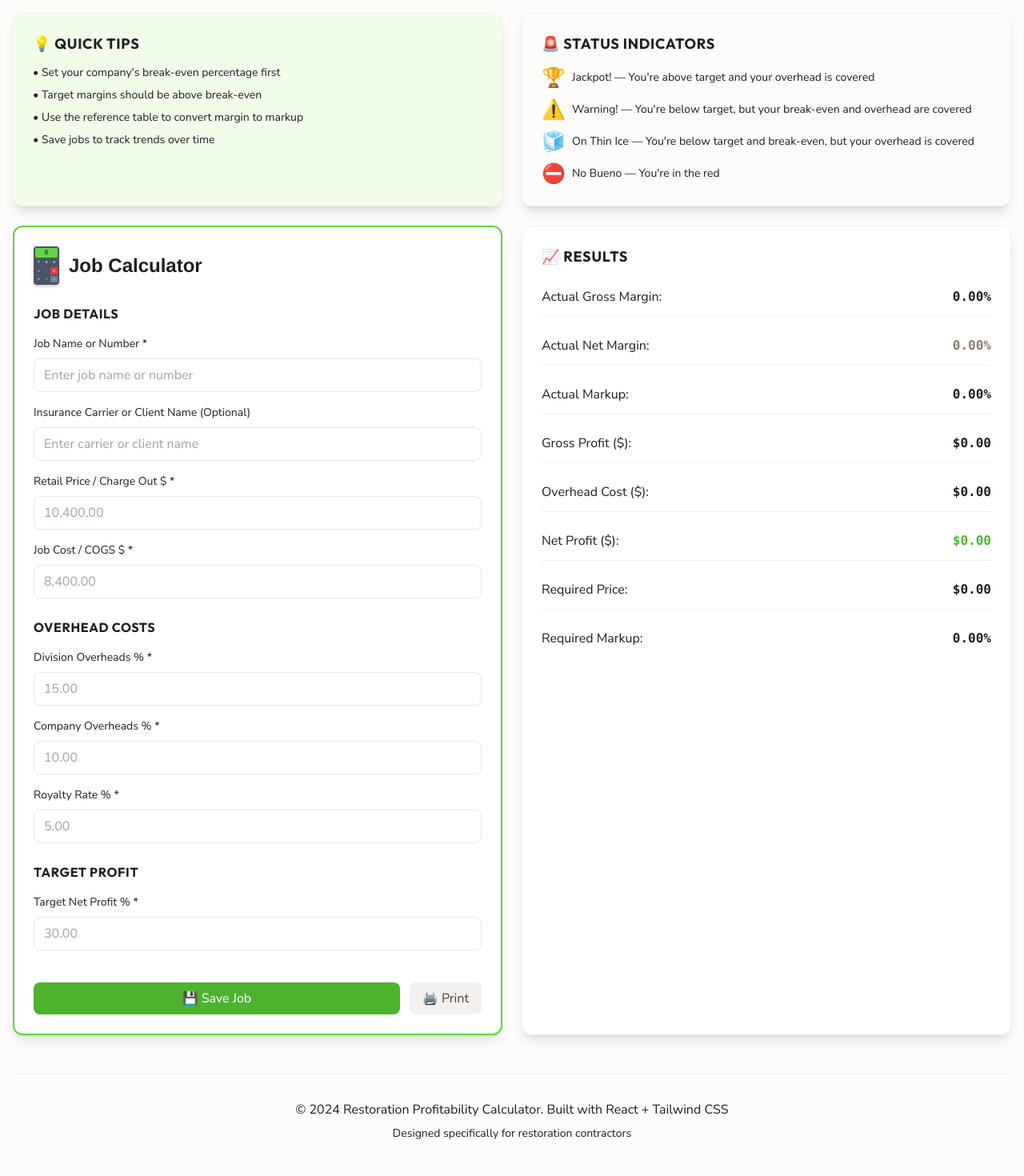
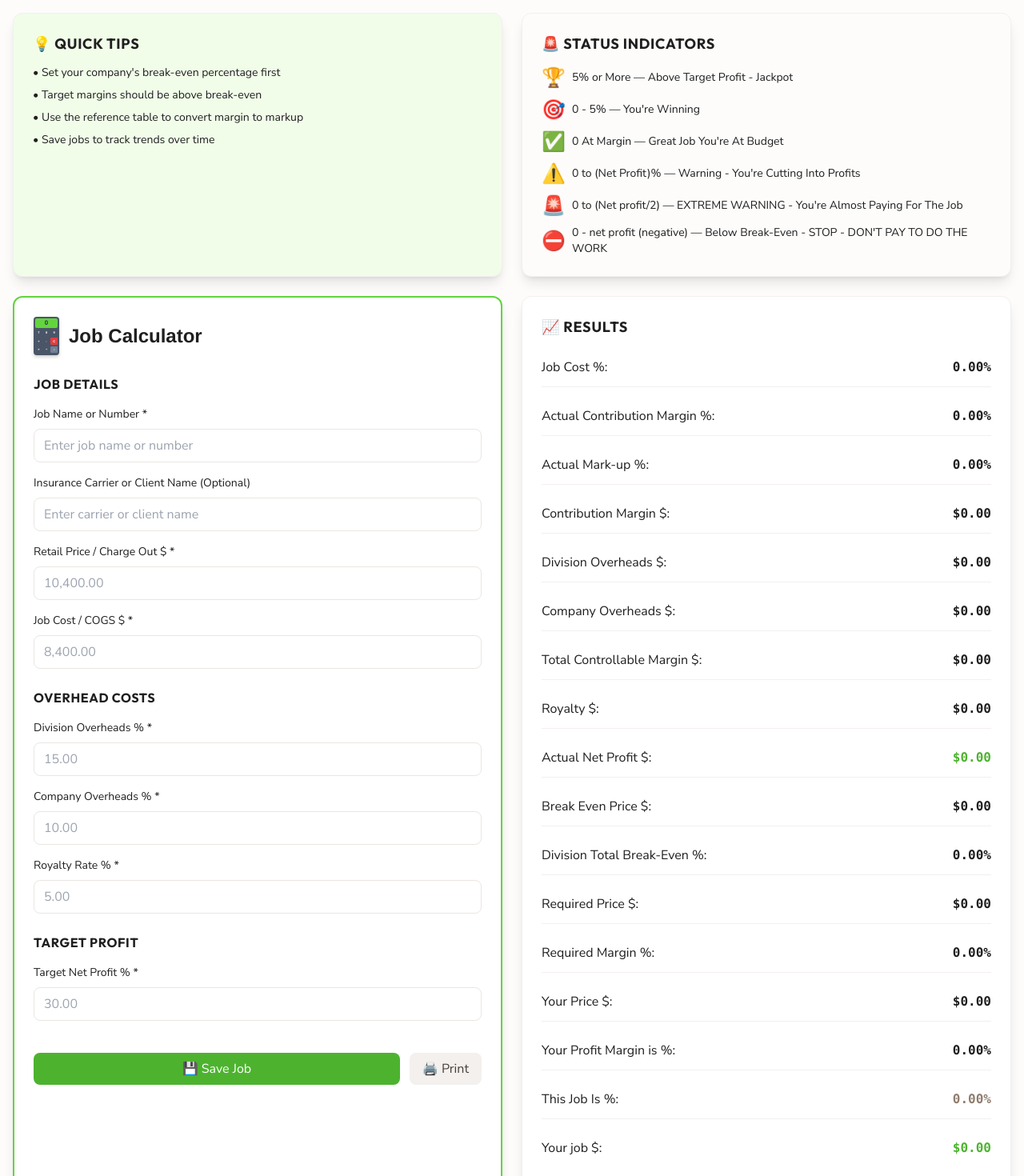
Before and after one commit to KayFernPR/Division-Calculator, a React (Vite) app: page / in a window 1280 px wide. Shown: the part 300-1770 px from the top of the page at 80% size. Built offline with nearby package versions, Linux system fonts and the light colour scheme.

Commit message:
Implement new calculations and status indicators from spreadsheet formulas

```diff
--- a/src/components/Calculator.jsx
+++ b/src/components/Calculator.jsx
@@ -14,6 +14,7 @@ const Calculator = ({ onAddJob }) => {
   })
 
   const [results, setResults] = useState({
+    // Legacy fields for backward compatibility
     actualMargin: 0,
     actualNetMargin: 0,
     actualMarkup: 0,
@@ -26,7 +27,22 @@ const Calculator = ({ onAddJob }) => {
     revenueNeeded10Percent: 0,
     revenueNeededCurrent: 0,
     profitabilityStatus: 'neutral',
-    coversOverhead: true
+    coversOverhead: true,
+
+    // New calculated fields
+    jobCostPercent: 0,
+    actualContributionMargin: 0,
+    contributionMargin: 0,
+    divisionOverheadsDollars: 0,
+    companyOverheadsDollars: 0,
+    totalControllableMargin: 0,
+    royaltyDollars: 0,
+    actualNetProfit: 0,
+    divisionTotalBreakEven: 0,
+    breakEvenPrice: 0,
+    requiredMargin: 0,
+    thisJobIs: 0,
+    yourJob: 0
   })
 
   const [showStatusHelp, setShowStatusHelp] = useState(false)
@@ -70,81 +86,100 @@ const Calculator = ({ onAddJob }) => {
     const companyOverheads = parseFloat(formData.companyOverheads) || 0
     const royaltyRate = parseFloat(formData.royaltyRate) || 0
 
-    // Calculate total overhead cost percentage
-    const totalOverheadPercent = divisionOverheads + companyOverheads + royaltyRate
+    // Job Cost % = Job Cost $ / Retail Price $
+    const jobCostPercent = retailPrice > 0 ? (jobCost / retailPrice) * 100 : 0
 
-    // Calculate actual overhead cost in dollars (percentage of retail price)
-    const overheadCostDollars = retailPrice * (totalOverheadPercent / 100)
+    // Actual Contribution Margin % = 1 - (Job Cost $ / Retail Price $)
+    const actualContributionMargin = retailPrice > 0 ? (1 - (jobCost / retailPrice)) * 100 : 0
 
-    // Actual Gross Margin = ((Retail Price - Job Cost) / Retail Price) × 100
-    const actualGrossMargin = retailPrice > 0 ? ((retailPrice - jobCost) / retailPrice) * 100 : 0
+    // Actual Mark-up % = Actual Contribution Margin % / (1 - Actual Contribution Margin %)
+    const actualMarkup = actualContributionMargin > 0 ? (actualContributionMargin / (1 - actualContributionMargin / 100)) * 100 : 0
 
-    // Actual Net Margin = ((Retail Price - Job Cost - Overhead) / Retail Price) × 100
-    const actualNetMargin = retailPrice > 0 ? ((retailPrice - jobCost - overheadCostDollars) / retailPrice) * 100 : 0
+    // Contribution Margin $ = Retail Price $ - Job Cost $
+    const contributionMargin = retailPrice - jobCost
 
-    // Actual Markup = ((Retail Price - Job Cost) / Job Cost) × 100
-    const actualMarkup = jobCost > 0 ? ((retailPrice - jobCost) / jobCost) * 100 : 0
+    // Division Overheads $ = Retail Price $ * Division Overheads %
+    const divisionOverheadsDollars = retailPrice * (divisionOverheads / 100)
 
-    // Gross Profit Dollars (before overhead)
-    const grossProfit = retailPrice - jobCost
+    // Company Overheads $ = Retail Price $ * Company Overheads %
+    const companyOverheadsDollars = retailPrice * (companyOverheads / 100)
 
-    // Net Profit Dollars (after overhead)
-    const netProfit = grossProfit - overheadCostDollars
+    // Total Controllable Margin $ = Contribution Margin $ - Division Overheads $ - Company Overheads $
+    const totalControllableMargin = contributionMargin - divisionOverheadsDollars - companyOverheadsDollars
 
-    // Required Retail Price to hit Target Net Profit = (Job Cost + Overhead) / (1 - Target Net Profit)
-    const requiredPriceForNetProfit = (jobCost + overheadCostDollars) > 0 && targetNetProfit < 100 ?
-      (jobCost + overheadCostDollars) / (1 - targetNetProfit / 100) : 0
+    // Royalty $ = Retail Price $ * Royalty rate %
+    const royaltyDollars = retailPrice * (royaltyRate / 100)
 
-    // Use the net profit required price as primary (since it includes overhead)
-    const requiredPrice = requiredPriceForNetProfit
+    // Actual Net Profit $ = Total Controllable Margin $ - Royalty $
+    const actualNetProfit = totalControllableMargin - royaltyDollars
 
-    // Required Markup = ((Required Price - Job Cost) / Job Cost) × 100
-    const requiredMarkup = jobCost > 0 ? ((requiredPrice - jobCost) / jobCost) * 100 : 0
+    // Division Total Break-Even % = Division Overheads % + Company Overheads % + Royalty rate %
+    const divisionTotalBreakEven = divisionOverheads + companyOverheads + royaltyRate
 
-    // Profit Shortfall = Required Price - Retail Price (only if below target)
-    const profitShortfall = (actualNetMargin < targetNetProfit && requiredPrice > retailPrice) ? requiredPrice - retailPrice : 0
+    // Break Even Price $ = Job Cost $ / (1 - Division Total Break-Even %)
+    const breakEvenPrice = divisionTotalBreakEven < 100 ? jobCost / (1 - divisionTotalBreakEven / 100) : 0
 
-    // Additional revenue needed to cover shortfall at 10% margin
-    const revenueNeeded10Percent = profitShortfall > 0 ? profitShortfall / 0.10 : 0
+    // Required Margin % = Division Overheads % + Company Overheads % + Royalty rate % + Target Net Profit %
+    const requiredMargin = divisionOverheads + companyOverheads + royaltyRate + targetNetProfit
 
-    // Additional revenue needed to cover shortfall at current margin
-    const revenueNeededCurrent = profitShortfall > 0 && actualNetMargin > 0 ? profitShortfall / (actualNetMargin / 100) : 0
+    // Required Price $ = Job Cost $ / (1 - Required Margin %)
+    const requiredPrice = requiredMargin < 100 ? jobCost / (1 - requiredMargin / 100) : 0
 
-    // Determine profitability status based on NET margin and overhead coverage
-    // Only calculate status if we have meaningful data (retail price > 0)
+    // This Job Is % = Required Margin % - Your Profit Margin is %
+    const thisJobIs = requiredMargin - actualContributionMargin
+
+    // Your job $ = Retail Price $ - Required Price $
+    const yourJob = retailPrice - requiredPrice
+
+    // Determine profitability status based on "This Job Is" percentage
     let profitabilityStatus = 'neutral'
-    const coversOverhead = overheadCostDollars <= 0 || netProfit >= 0
 
     if (retailPrice > 0) {
-      // Jackpot! (green): above target net profit and overhead is covered
-      // Warning! (yellow): below target net profit but overhead is covered
-      // On Thin Ice (orange): below target net profit and not covering overhead
-      // No Bueno (red): negative net profit (not covering overhead or negative margin)
-      if (actualNetMargin >= targetNetProfit && coversOverhead) {
-        profitabilityStatus = 'jackpot'
-      } else if (actualNetMargin < targetNetProfit && coversOverhead) {
-        profitabilityStatus = 'warning'
-      } else if (actualNetMargin < targetNetProfit && !coversOverhead) {
-        profitabilityStatus = 'thin'
+      if (thisJobIs >= 5) {
+        profitabilityStatus = 'jackpot' // Above Target Profit - Jackpot
+      } else if (thisJobIs >= 0 && thisJobIs < 5) {
+        profitabilityStatus = 'winning' // You're Winning
+      } else if (thisJobIs >= -0.1 && thisJobIs <= 0.1) {
+        profitabilityStatus = 'at-budget' // Great Job You're At Budget
+      } else if (thisJobIs > -targetNetProfit && thisJobIs < 0) {
+        profitabilityStatus = 'warning' // Warning - You're Cutting Into Profits
+      } else if (thisJobIs > -targetNetProfit/2 && thisJobIs <= -targetNetProfit) {
+        profitabilityStatus = 'extreme-warning' // EXTREME WARNING - You're Almost Paying For The Job
       } else {
-        profitabilityStatus = 'no-bueno'
+        profitabilityStatus = 'below-breakeven' // Below Break-Even - STOP - DON'T PAY TO DO THE WORK
       }
     }
 
     setResults({
-      actualMargin: actualGrossMargin, // Keep for backward compatibility
-      actualNetMargin,
+      // Legacy fields for backward compatibility
+      actualMargin: actualContributionMargin,
+      actualNetMargin: actualContributionMargin,
       actualMarkup,
-      grossProfit,
-      netProfit,
-      overheadCostDollars,
+      grossProfit: contributionMargin,
+      netProfit: actualNetProfit,
+      overheadCostDollars: divisionOverheadsDollars + companyOverheadsDollars + royaltyDollars,
       requiredPrice,
-      requiredMarkup,
-      profitShortfall,
-      revenueNeeded10Percent,
-      revenueNeededCurrent,
+      requiredMarkup: actualMarkup,
+      profitShortfall: yourJob < 0 ? Math.abs(yourJob) : 0,
+      revenueNeeded10Percent: 0,
+      revenueNeededCurrent: 0,
       profitabilityStatus,
-      coversOverhead
+      coversOverhead: actualNetProfit >= 0,
+
+      // New calculated fields
+      jobCostPercent,
+      actualContributionMargin,
+      contributionMargin,
+      divisionOverheadsDollars,
+      companyOverheadsDollars,
+      totalControllableMargin,
+      royaltyDollars,
+      actualNetProfit,
+      divisionTotalBreakEven,
+      breakEvenPrice,
+      requiredMargin,
+      thisJobIs,
+      yourJob
     })
   }
 
@@ -256,13 +291,17 @@ const Calculator = ({ onAddJob }) => {
   const getStatusText = (status) => {
     switch (status) {
       case 'jackpot':
-        return "Jackpot!"
+        return "Above Target Profit - Jackpot"
+      case 'winning':
+        return "You're Winning"
+      case 'at-budget':
+        return "Great Job You're At Budget"
       case 'warning':
-        return 'Warning!'
-      case 'thin':
-        return 'On Thin Ice'
-      case 'no-bueno':
-        return 'No Bueno - Game Over'
+        return "Warning - You're Cutting Into Profits"
+      case 'extreme-warning':
+        return "EXTREME WARNING - You're Almost Paying For The Job"
+      case 'below-breakeven':
+        return "Below Break-Even - STOP - DON'T PAY TO DO THE WORK"
       default:
         return 'Calculating'
     }
@@ -272,11 +311,15 @@ const Calculator = ({ onAddJob }) => {
     switch (status) {
       case 'jackpot':
         return 'text-success-600 dark:text-success-400'
+      case 'winning':
+        return 'text-success-500 dark:text-success-300'
+      case 'at-budget':
+        return 'text-blue-600 dark:text-blue-400'
       case 'warning':
         return 'text-warning-600 dark:text-warning-400'
-      case 'thin':
+      case 'extreme-warning':
         return 'text-orange-600 dark:text-orange-400'
-      case 'no-bueno':
+      case 'below-breakeven':
         return 'text-danger-600 dark:text-danger-400'
       default:
         return 'text-neutral-500 dark:text-neutral-400'
@@ -493,19 +536,27 @@ const Calculator = ({ onAddJob }) => {
           <div className="space-y-2 text-sm" style={{color: '#1F1F1F'}}>
             <div className="flex items-center gap-2">
               <span className="text-2xl">🏆</span>
-              <span>Jackpot! — You're above target and your overhead is covered</span>
+              <span>5% or More — Above Target Profit - Jackpot</span>
+            </div>
+            <div className="flex items-center gap-2">
+              <span className="text-2xl">🎯</span>
+              <span>0 - 5% — You're Winning</span>
+            </div>
+            <div className="flex items-center gap-2">
+              <span className="text-2xl">✅</span>
+              <span>0 At Margin — Great Job You're At Budget</span>
             </div>
             <div className="flex items-center gap-2">
               <span className="text-2xl">⚠️</span>
-              <span>Warning! — You're below target, but your break-even and overhead are covered</span>
+              <span>0 to (Net Profit)% — Warning - You're Cutting Into Profits</span>
             </div>
             <div className="flex items-center gap-2">
-              <span className="text-2xl">🧊</span>
-              <span>On Thin Ice — You're below target and break-even, but your overhead is covered</span>
+              <span className="text-2xl">🚨</span>
+              <span>0 to (Net profit/2) — EXTREME WARNING - You're Almost Paying For The Job</span>
             </div>
             <div className="flex items-center gap-2">
               <span className="text-2xl">⛔</span>
-              <span>No Bueno — You're in the red</span>
+              <span>0 - net profit (negative) — Below Break-Even - STOP - DON'T PAY TO DO THE WORK</span>
             </div>
           </div>
         </div>
@@ -750,7 +801,7 @@ const Calculator = ({ onAddJob }) => {
             <div className="result-item bg-neutral-50 dark:bg-neutral-800 rounded-lg p-4">
               <div className="flex items-center justify-between">
                 <div className="flex items-center gap-2 font-medium" style={{color: '#1F1F1F'}}>
-                  <span>Profitability Status:</span>
+                  <span>This Job Is:</span>
                   <div className="relative group select-none" ref={statusHelpRef}>
                     <button
                       type="button"
@@ -787,89 +838,124 @@ const Calculator = ({ onAddJob }) => {
           )}
 
           <div className="result-item">
-            <span style={{color: '#1F1F1F'}}>Actual Gross Margin:</span>
+            <span style={{color: '#1F1F1F'}}>Job Cost %:</span>
             <span className="result-value">
-              {formatPercentage(results.actualMargin)}
+              {formatPercentage(results.jobCostPercent)}
             </span>
           </div>
 
           <div className="result-item">
-            <span style={{color: '#1F1F1F'}}>Actual Net Margin:</span>
-            <span className={`result-value ${getStatusColor(results.profitabilityStatus)}`}>
-              {formatPercentage(results.actualNetMargin)}
+            <span style={{color: '#1F1F1F'}}>Actual Contribution Margin %:</span>
+            <span className="result-value">
+              {formatPercentage(results.actualContributionMargin)}
             </span>
           </div>
 
           <div className="result-item">
-            <span style={{color: '#1F1F1F'}}>Actual Markup:</span>
+            <span style={{color: '#1F1F1F'}}>Actual Mark-up %:</span>
             <span className="result-value">
               {formatPercentage(results.actualMarkup)}
             </span>
           </div>
 
           <div className="result-item">
-            <span style={{color: '#1F1F1F'}}>Gross Profit ($):</span>
+            <span style={{color: '#1F1F1F'}}>Contribution Margin $:</span>
             <span className="result-value">
-              {formatCurrency(results.grossProfit)}
+              {formatCurrency(results.contributionMargin)}
             </span>
           </div>
 
           <div className="result-item">
-            <span style={{color: '#1F1F1F'}}>Overhead Cost ($):</span>
+            <span style={{color: '#1F1F1F'}}>Division Overheads $:</span>
             <span className="result-value">
-              {formatCurrency(results.overheadCostDollars)}
+              {formatCurrency(results.divisionOverheadsDollars)}
             </span>
           </div>
 
           <div className="result-item">
-            <span style={{color: '#1F1F1F'}}>Net Profit ($):</span>
-            <span className={`result-value ${results.netProfit >= 0 ? 'text-success-600 dark:text-success-400' : 'text-danger-600 dark:text-danger-400'}`}>
-              {formatCurrency(results.netProfit)}
+            <span style={{color: '#1F1F1F'}}>Company Overheads $:</span>
+            <span className="result-value">
+              {formatCurrency(results.companyOverheadsDollars)}
             </span>
           </div>
 
           <div className="result-item">
-            <span style={{color: '#1F1F1F'}}>Required Price:</span>
+            <span style={{color: '#1F1F1F'}}>Total Controllable Margin $:</span>
+            <span className="result-value">
+              {formatCurrency(results.totalControllableMargin)}
+            </span>
+          </div>
+
+          <div className="result-item">
+            <span style={{color: '#1F1F1F'}}>Royalty $:</span>
+            <span className="result-value">
+              {formatCurrency(results.royaltyDollars)}
+            </span>
+          </div>
+
+          <div className="result-item">
+            <span style={{color: '#1F1F1F'}}>Actual Net Profit $:</span>
+            <span className={`result-value ${results.actualNetProfit >= 0 ? 'text-success-600 dark:text-success-400' : 'text-danger-600 dark:text-danger-400'}`}>
+              {formatCurrency(results.actualNetProfit)}
+            </span>
+          </div>
+
+          <div className="result-item">
+            <span style={{color: '#1F1F1F'}}>Break Even Price $:</span>
+            <span className="result-value">
+              {formatCurrency(results.breakEvenPrice)}
+            </span>
+          </div>
+
+          <div className="result-item">
+            <span style={{color: '#1F1F1F'}}>Division Total Break-Even %:</span>
+            <span className="result-value">
+              {formatPercentage(results.divisionTotalBreakEven)}
+            </span>
+          </div>
+
+          <div className="result-item">
+            <span style={{color: '#1F1F1F'}}>Required Price $:</span>
             <span className="result-value">
               {formatCurrency(results.requiredPrice)}
             </span>
           </div>
 
           <div className="result-item">
-            <span style={{color: '#1F1F1F'}}>Required Markup:</span>
+            <span style={{color: '#1F1F1F'}}>Required Margin %:</span>
             <span className="result-value">
-              {formatPercentage(results.requiredMarkup)}
+              {formatPercentage(results.requiredMargin)}
             </span>
           </div>
 
-          {results.profitShortfall > 0 && (
-            <>
           <div className="result-item">
-                <span style={{color: '#1F1F1F'}}>Profit Shortfall:</span>
-                <span className="result-value text-danger-600 dark:text-danger-400">
-                  {formatCurrency(results.profitShortfall)}
+            <span style={{color: '#1F1F1F'}}>Your Price $:</span>
+            <span className="result-value">
+              {formatCurrency(parseFloat(formData.retailPrice) || 0)}
             </span>
           </div>
 
-              <div className="bg-warning-50 dark:bg-warning-900/20 rounded-lg p-4 space-y-2">
-                <h4 className="font-semibold text-warning-800 dark:text-warning-200">Impact to Business:</h4>
-                <div className="text-sm space-y-1">
-                  <div className="flex justify-between">
-                    <span className="text-warning-700 dark:text-warning-300">Revenue needed at 10% margin:</span>
-                    <span className="font-mono font-semibold text-warning-800 dark:text-warning-200">
-                      {formatCurrency(results.revenueNeeded10Percent)}
+          <div className="result-item">
+            <span style={{color: '#1F1F1F'}}>Your Profit Margin is %:</span>
+            <span className="result-value">
+              {formatPercentage(results.actualContributionMargin)}
             </span>
           </div>
-                  <div className="flex justify-between">
-                    <span className="text-warning-700 dark:text-warning-300">Revenue needed at current margin:</span>
-                    <span className="font-mono font-semibold text-warning-800 dark:text-warning-200">
-                      {formatCurrency(results.revenueNeededCurrent)}
+
+          <div className="result-item">
+            <span style={{color: '#1F1F1F'}}>This Job Is %:</span>
+            <span className={`result-value ${getStatusColor(results.profitabilityStatus)}`}>
+              {formatPercentage(results.thisJobIs)}
             </span>
           </div>
+
+          <div className="result-item">
+            <span style={{color: '#1F1F1F'}}>Your job $:</span>
+            <span className={`result-value ${results.yourJob >= 0 ? 'text-success-600 dark:text-success-400' : 'text-danger-600 dark:text-danger-400'}`}>
+              {formatCurrency(results.yourJob)}
+            </span>
           </div>
-              </div>
-            </>
-          )}
+
         </div>
         </div>
       </div>
```
Lines whose indentation alone changed are shown as unchanged.
